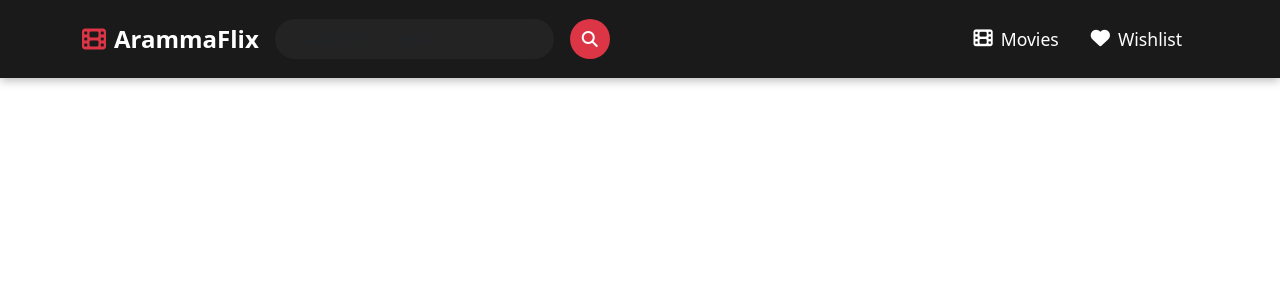
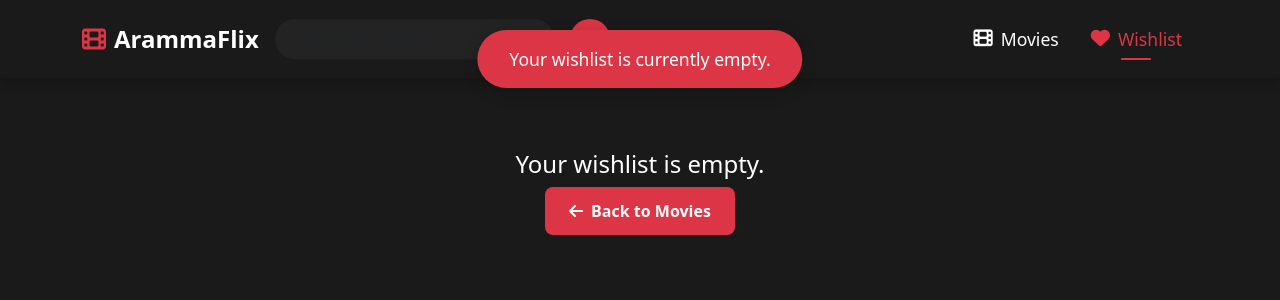
Before and after one commit to Muhmmad-abdulfattah/ArammaFlix, an Angular app: page /wishlist in a window 1280 px wide. Before the commit this address led to /. Shown: the top 300 px of the page. Built offline with nearby package versions, Linux system fonts and the light colour scheme.

Commit message:
adding wishlist

```diff
--- /dev/null
+++ b/src/app/Components/wishlist/wishlist.css
@@ -0,0 +1,194 @@
+:host {
+  display: block;
+  background-color: #1a1a1a;
+  min-height: 100vh;
+  padding: 2rem 0;
+}
+
+.container {
+  background-color: #1a1a1a;
+}
+
+/* Wishlist card style - same as movie-card */
+.movie-card {
+  transition: all 0.3s ease;
+  cursor: pointer;
+  box-shadow: 0 4px 8px rgba(0, 0, 0, 0.3);
+  border: none;
+  background: #2d2d2d;
+  position: relative;
+  border-radius: 12px;
+  overflow: hidden;
+}
+
+.movie-card:hover {
+  transform: translateY(-5px);
+  box-shadow: 0 8px 16px rgba(0, 0, 0, 0.4);
+}
+
+.card-img-top {
+  height: 400px;
+  object-fit: cover;
+  transition: transform 0.3s ease;
+}
+
+.movie-card:hover .card-img-top {
+  transform: scale(1.05);
+}
+
+.movie-overlay {
+  position: absolute;
+  bottom: 0;
+  left: 0;
+  right: 0;
+  background: linear-gradient(to top, rgba(0, 0, 0, 0.9), transparent);
+  padding: 1rem;
+  opacity: 0;
+  transition: opacity 0.3s ease;
+}
+
+.movie-card:hover .movie-overlay {
+  opacity: 1;
+}
+
+.movie-info {
+  display: flex;
+  justify-content: space-between;
+  align-items: center;
+}
+
+.rating {
+  font-size: 1.1rem;
+  background: rgba(255, 193, 7, 0.2);
+  padding: 4px 12px;
+  border-radius: 20px;
+  color: #ffc107;
+}
+
+.rating i {
+  margin-right: 5px;
+}
+
+.rating span {
+  font-weight: 600;
+}
+
+.release-date {
+  color: #fff;
+  font-size: 0.9rem;
+  background: rgba(255, 255, 255, 0.1);
+  padding: 4px 12px;
+  border-radius: 20px;
+}
+
+.btn-wishlist {
+  position: absolute;
+  top: 10px;
+  right: 10px;
+  background: rgba(0, 0, 0, 0.7);
+  border: none;
+  border-radius: 50%;
+  width: 40px;
+  height: 40px;
+  display: flex;
+  align-items: center;
+  justify-content: center;
+  cursor: pointer;
+  transition: all 0.3s ease;
+  z-index: 2;
+}
+
+.btn-wishlist:hover {
+  transform: scale(1.1);
+  background: rgba(220, 53, 69, 0.9);
+}
+
+.btn-wishlist i {
+  color: #fff;
+  font-size: 1.2rem;
+  transition: all 0.3s ease;
+}
+
+.btn-wishlist i.active {
+  color: #dc3545;
+  transform: scale(1.2);
+}
+
+.card-title {
+  font-weight: 600;
+  margin-bottom: 0;
+  color: #fff;
+  padding: 1rem;
+  font-size: 1.1rem;
+}
+
+.card-body {
+  padding: 0;
+}
+
+.toast-message {
+  position: fixed;
+  top: 30px;
+  left: 50%;
+  transform: translateX(-50%);
+  background: #dc3545;
+  color: #fff;
+  padding: 1rem 2rem;
+  border-radius: 30px;
+  font-size: 1.1rem;
+  box-shadow: 0 4px 16px rgba(0, 0, 0, 0.2);
+  z-index: 9999;
+  animation: fadeInOut 2s;
+  text-align: center;
+}
+
+@keyframes fadeInOut {
+  0% {
+    opacity: 0;
+    transform: translateX(-50%) translateY(-20px);
+  }
+
+  10% {
+    opacity: 1;
+    transform: translateX(-50%) translateY(0);
+  }
+
+  90% {
+    opacity: 1;
+    transform: translateX(-50%) translateY(0);
+  }
+
+  100% {
+    opacity: 0;
+    transform: translateX(-50%) translateY(-20px);
+  }
+}
+
+.text-center {
+  text-align: center;
+  margin-top: 40px;
+  color: #fff;
+  font-size: 1.2rem;
+}
+.btn-back {
+  display: inline-flex;
+  align-items: center;
+  padding: 0.75rem 1.5rem;
+  font-size: 1rem;
+  font-weight: 600;
+  background-color: #dc3545;
+  color: #fff;
+  border: none;
+  border-radius: 8px;
+  cursor: pointer;
+  transition: background 0.2s ease;
+  text-decoration: none;
+}
+
+.btn-back:hover {
+  background-color: #c82333;
+}
+
+.btn-back i {
+  margin-right: 0.5rem;
+}
--- /dev/null
+++ b/src/app/Components/wishlist/wishlist.html
@@ -0,0 +1,47 @@
+<div *ngIf="showToast" class="toast-message toast-error">
+  {{ toastMessage }}
+</div>
+
+<div class="container mt-4">
+  <div *ngIf="wishlist.length === 0" class="text-center text-white">
+    <h4>Your wishlist is empty.</h4>
+
+     <button class="btn-back" [routerLink]="['/movies']">
+      <i class="fas fa-arrow-left me-2"></i> Back to Movies
+    </button>
+  </div>
+
+  <div class="row row-cols-1 row-cols-md-2 row-cols-lg-4 g-4" *ngIf="wishlist.length > 0">
+    <div class="col" *ngFor="let movie of wishlist">
+      <div class="card h-100 movie-card">
+        <div class="position-relative">
+          <img
+            [src]="movie.poster_path ? 'https://image.tmdb.org/t/p/w500' + movie.poster_path : 'https://via.placeholder.com/400x600?text=No+Image'"
+            class="card-img-top"
+            [alt]="movie.title"
+            [title]="movie.title" />
+
+          <button class="btn-wishlist" (click)="removeFromWishlist(movie.id)" title="Remove from wishlist">
+            <i class="fas fa-heart active"></i>
+          </button>
+
+          <div class="movie-overlay">
+            <div class="movie-info">
+              <div class="rating">
+                <i class="fas fa-star"></i>
+                <span>{{ movie.vote_average }}</span>
+              </div>
+              <span class="release-date">{{ movie.release_date | date:'yyyy' }}</span>
+            </div>
+          </div>
+        </div>
+
+        <div class="card-body">
+          <h5 class="card-title text-truncate">{{ movie.title }}</h5>
+        </div>
+
+        <a [routerLink]="['/movie', movie.id]" class="stretched-link"></a>
+      </div>
+    </div>
+  </div>
+</div>
--- /dev/null
+++ b/src/app/Components/wishlist/wishlist.ts
@@ -0,0 +1,48 @@
+import { CommonModule, SlicePipe } from '@angular/common';
+import { Component } from '@angular/core';
+import { RouterLink } from '@angular/router';
+import { raceWith } from 'rxjs';
+import { WishListService } from '../../Services/wish-list-service';
+
+@Component({
+  selector: 'app-wishlist',
+  imports: [CommonModule , SlicePipe,RouterLink],
+  templateUrl: './wishlist.html',
+  styleUrl: './wishlist.css'
+})
+export class Wishlist {
+  // Component logic goes here
+  // For example, you can define properties and methods to manage the wishlist items
+  wishlist: any[] = [];
+ showToast = false;
+  toastMessage = '';
+  wishlistcount=0;
+   constructor(private wishListService: WishListService) {}
+
+  ngOnInit() {
+    this.loadWishlist();
+  }
+
+  private loadWishlist() {
+    this.wishListService.getWishList().subscribe(wishlist => {
+      this.wishlist = wishlist;
+      if (this.wishlist.length === 0) {
+        this.showEmptyWishlistMessage();
+      }
+    });
+  }
+
+  removeFromWishlist(movieId: number) {
+    this.wishListService.removeFromWishList(movieId).subscribe(() => {
+      this.loadWishlist();
+      this.showToast = true;
+      this.toastMessage = 'Movie removed from wishlist.';
+    });
+  }
+
+  private showEmptyWishlistMessage() {
+    this.showToast = true;
+    this.toastMessage = 'Your wishlist is currently empty.';
+  }
+
+}
--- a/src/app/app.html
+++ b/src/app/app.html
@@ -1,2 +1,3 @@
 <app-navbar></app-navbar>
+
 <router-outlet></router-outlet>
--- a/src/app/app.routes.ts
+++ b/src/app/app.routes.ts
@@ -4,5 +4,6 @@ import { Movies } from './Components/movies/movies';
 export const routes: Routes = [
   { path: '', component: Movies },
   { path: 'movies', component: Movies },
+  {path: 'wishlist', loadComponent: () => import('./Components/wishlist/wishlist').then(m => m.Wishlist) },
 
 ];
```
Also changed, not shown: 2 other files (tests, documents, lock files or other folders).
